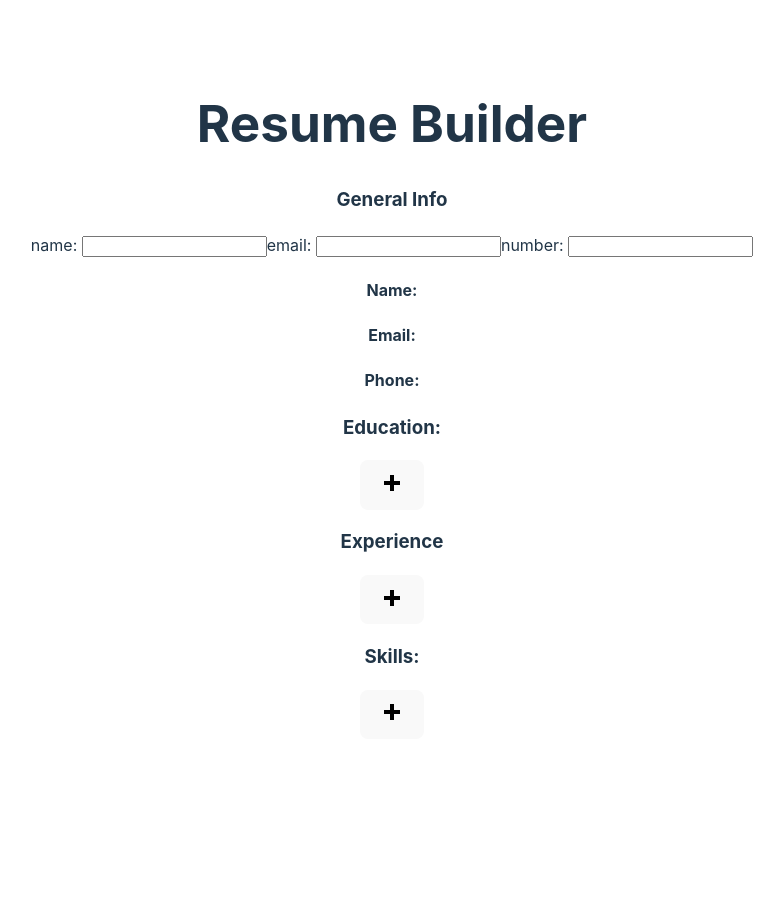
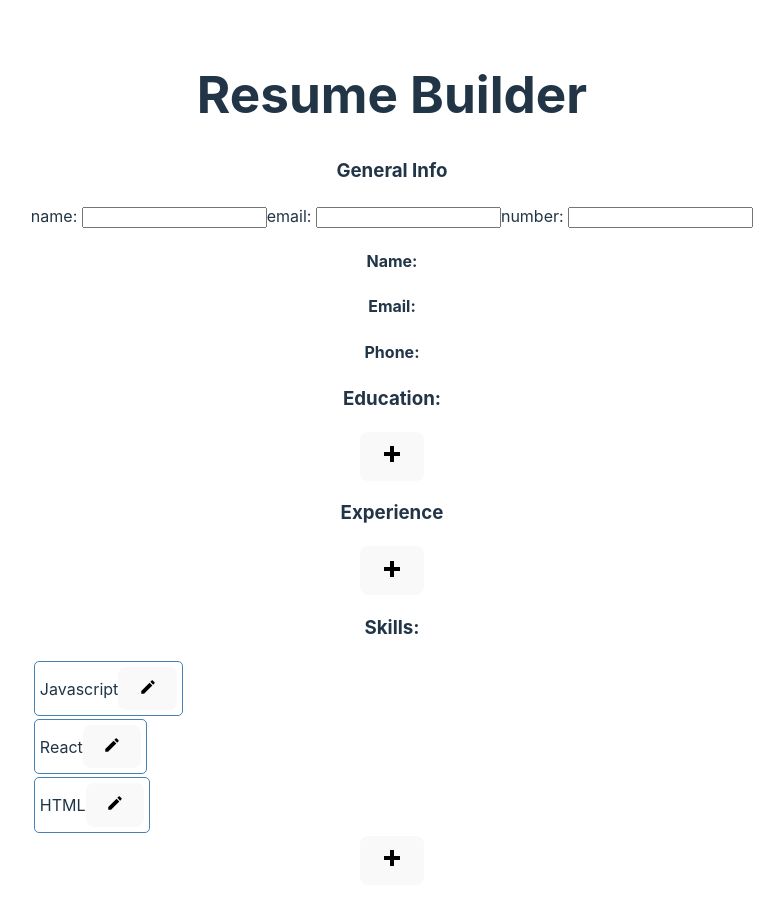
Before and after one commit to justjum/CV-application, a React (Vite) app: page / in a window 1280 px wide. Shown: the top 904 px of the page, without its empty margins (248-1032 px from the left). Before the commit the page ends 800 px from the top, so only its background shows below. Built offline with nearby package versions, Linux system fonts and the light colour scheme.

Commit message:
Add edit functionality to Skills - A lot trickier than I thought - Seems a little convoluted with all the passing of state/props...and seemingly too many functions. - Anyway - it works.  Hopefully the education and experience boxes are easier to control...

```diff
--- a/src/App.css
+++ b/src/App.css
@@ -5,6 +5,38 @@
   text-align: center;
 }
 
-ul {
+p {
+  margin: 0;
+}
+
+ul, li {
+  text-decoration: none;
+  list-style: none;
+}
+
+button > * {
+  pointer-events: none;
+}
+
+.edit-button {
+  padding: 0;
+}
+
+.edit-button > * {
+  pointer-events: none;
+}
+
+.edit-input, .edit-input:focus {
   text-decoration: none;
 }
+
+.skill-item {
+  display: flex;
+  border: 1px solid steelblue;
+  border-radius: 5px;
+  width: fit-content;
+  align-items: center;
+  justify-content: center;
+  margin: 3px;
+  padding: 5px;
+}
--- a/src/App.jsx
+++ b/src/App.jsx
@@ -1,54 +1,87 @@
-import { useState } from 'react'
-import Education from './components/education'
-import General from './components/general-info'
-import Experience from './components/experience'
-import Skills from './components/skills'
-import Icon from '@mdi/react'
-import { mdiPencil } from '@mdi/js'
-import './App.css'
+import { useState } from "react";
+import Education from "./components/education";
+import General from "./components/general-info";
+import Experience from "./components/experience";
+import Skills from "./components/skills";
+import Icon from "@mdi/react";
+import { mdiPencil, mdiTrashCan } from "@mdi/js";
+import "./App.css";
 
 function App() {
-
-  const [currentPerson, setPerson] = useState({name: '', email: '', phone: ''});
+  const [currentPerson, setPerson] = useState({
+    name: "",
+    email: "",
+    phone: "",
+  });
 
   function updateName(e) {
-    setPerson((oldPerson) => ({...oldPerson, name: e.target.value}) )
+    setPerson((oldPerson) => ({ ...oldPerson, name: e.target.value }));
   }
 
   function updateEmail(e) {
-    setPerson((oldPerson) => ({...oldPerson, email: e.target.value}) )
+    setPerson((oldPerson) => ({ ...oldPerson, email: e.target.value }));
   }
 
   function updatePhone(e) {
-    setPerson((oldPerson) => ({...oldPerson, phone: e.target.value}) )
+    setPerson((oldPerson) => ({ ...oldPerson, phone: e.target.value }));
   }
 
   const [education, setEducation] = useState([]);
 
   function addEducation(newEd) {
-    setEducation([...education, newEd])
-    console.log(education)
+    setEducation([...education, newEd]);
+    console.log(education);
   }
 
   const [experience, setExperience] = useState([]);
 
   function addExperience(newExp) {
-    setExperience([...experience, newExp])
-    console.log(experience)
+    setExperience([...experience, newExp]);
+    console.log(experience);
   }
 
-  const [skills, setSkills] = useState([]);
+  const [skills, setSkills] = useState([{key: crypto.randomUUID(), name: 'Javascript', inEdit: false},{key:crypto.randomUUID(), name: 'React', inEdit:false}, {key:crypto.randomUUID(), name: 'HTML', inEdit: false}]);
 
   function addSkill(newSkill) {
     setSkills([...skills, newSkill]);
   }
 
+  function editSkill(event) {
+    event.preventDefault();
+    skills.map((skill) => {
+      if (skill.key===event.target.id) {
+        skill.inEdit=!skill.inEdit;
+      }
+    }
+    );
+    setSkills([...skills])
+    console.log(skills);
+  };
+
+  function saveSkill(event) {
+    event.preventDefault();
+    console.log(event);
+    skills.map((skill) => {
+      if(skill.key===event.target.id) {
+        skill.name=event.target[0].value;
+        skill.inEdit=!skill.inEdit;
+      }
+    });
+    setSkills([...skills])
+    console.log(skills);
+  }
+
+
 
   return (
     <>
       <h1>Resume Builder</h1>
-      <General updateName={updateName} updatePhone={updatePhone} updateEmail={updateEmail}/>
-      <div className='output'>
+      <General
+        updateName={updateName}
+        updatePhone={updatePhone}
+        updateEmail={updateEmail}
+      />
+      <div className="output">
         <h4>Name: {currentPerson.name}</h4>
         <h4>Email: {currentPerson.email}</h4>
         <h4>Phone: {currentPerson.phone}</h4>
@@ -56,8 +89,13 @@ function updatePhone(e) {
           <h3>Education:</h3>
           <Education education={education} addEducation={addEducation} />
           {education.map((course) => (
-                        <ul >
-                          <li key={course.key}>{course.endYear} <em>{course.school}</em> {course.course} <button><Icon path={mdiPencil} size={0.75} /></button> </li>
+            <ul>
+              <li key={course.key}>
+                {course.endYear} <em>{course.school}</em> {course.course}{" "}
+                <button>
+                  <Icon path={mdiPencil} size={0.75} />
+                </button>{" "}
+              </li>
             </ul>
           ))}
         </div>
@@ -66,24 +104,22 @@ function updatePhone(e) {
           <Experience experience={experience} addExperience={addExperience} />
           {experience.map((work) => (
             <ul>
-                          <li>{work.start} {work.end} {work.employer} {work.position} <button><Icon path={mdiPencil} size={0.75} /></button> </li>
+              <li key={work.key}>
+                {work.start} {work.end} {work.employer} {work.position}{" "}
+                <button>
+                  <Icon path={mdiPencil} size={0.75} />
+                </button>{" "}
+              </li>
             </ul>
           ))}
         </div>
         <div>
-                      <h3>Skills:</h3>
-                      <Skills skills={skills} addSkill={addSkill} />
-                      {skills.map((skill) => (
-                          <button>{skill}</button>
-                        ))}
+
+          <Skills skills={skills} addSkill={addSkill} editSkill={editSkill} saveSkill={saveSkill}/>
         </div>
-
-
-
-
       </div>
     </>
-  )
+  );
 }
 
-export default App
+export default App;
--- a/src/components/education.jsx
+++ b/src/components/education.jsx
@@ -4,7 +4,7 @@ import { mdiPlusThick } from '@mdi/js'
 
 export default function Education( { addEducation } ) {
 
-    const [newEd, setNewEd] = useState({key: 0});
+    const [newEd, setNewEd] = useState({key: crypto.randomUUID()});
 
     const [edPop, setEdPop] = useState(false);
 
@@ -32,7 +32,7 @@ export default function Education( { addEducation } ) {
     }
 
     function updateData() {
-        setNewEd((oldEducation) => ({...oldEducation, key: oldEducation.key+1}));
+        setNewEd((oldEducation) => ({...oldEducation, key: crypto.randomUUID()}));
         addEducation(newEd)
     }
 
@@ -51,6 +51,7 @@ export default function Education( { addEducation } ) {
             </div>
 }
 
+
 function Input( {id, type, onChange} ) {
 
 
--- a/src/components/experience.jsx
+++ b/src/components/experience.jsx
@@ -14,8 +14,7 @@ export default function Experience( { addExperience }) {
     function saveWork(event) {
         event.preventDefault();
         const form = document.getElementById('experience-form');
-        console.log(form.startDate.value)
-        const newWork = {start: form.startDate.value, end: form.endDate.value, employer: form.employer.value, position: form.position.value}
+        const newWork = {key: crypto.randomUUID(), start: form.startDate.value, end: form.endDate.value, employer: form.employer.value, position: form.position.value}
         addExperience(newWork);
         workPopup();
     }
--- a/src/components/skills.jsx
+++ b/src/components/skills.jsx
@@ -1,30 +1,63 @@
 import { useState } from "react";
 import Icon from '@mdi/react'
-import { mdiPlusThick } from '@mdi/js'
+import { mdiPlusThick, mdiPencil, mdiContentSave } from '@mdi/js'
 
-export default function Skills( { addSkill } ) {
+export default function Skills( { addSkill, skills, editSkill, saveSkill } ) {
 
     const [skillPop, setSkillPop] = useState(false);
 
-    function skillsPopup() {
+    function handleSkillsView() {
+        document.getElementById('skill').value='';
         setSkillPop((skillPop => skillPop = !skillPop));
     }
 
-    function saveSkill(event) {
+    function handleNewSkill(event) {
         event.preventDefault();
-        const skill = event.target.skill.value;
+        handleSaveSkill(event.target.skill.value, false)
+    }
+
+    function handleSaveSkill(name, inEdit) {
+        const skill = {name: name, inEdit: inEdit}
         console.log(skill);
         addSkill(skill);
-        skillsPopup();
+        handleSkillsView();
     }
 
+
     return  <div id='skills-component'>
-                <button onClick={skillsPopup}><Icon path={mdiPlusThick} size={1} /></button>
+            <h3>Skills:</h3>
+                {console.log(skills)}
+                {skills.map((skill) => (
+                    <Skill skill={skill} handNewSkill={handleNewSkill} handleEditSkill={editSkill} handleSaveSkill={saveSkill} key={skill.key} save={true}/>
+
+                ))}
+                <button onClick={handleSkillsView}><Icon path={mdiPlusThick} size={1} /></button>
                 <div className="skills-popup" style={{display: skillPop ? 'inline' : 'none'}}>
-                    <form action="" onSubmit={saveSkill} id='skills-form'>
+                    <form action="" onSubmit={handleNewSkill} id='skills-form'>
                         <label htmlFor="skill"></label>
                         <input type="text" name="skill" id='skill' autoComplete="false" />
                     </form>
                 </div>
             </div>
 }
+
+function Skill( { skill, handleSaveSkill, handleEditSkill, save }) {
+    if (skill.inEdit) {
+        return  <div className="skill-item"  >
+                    <form onSubmit={handleSaveSkill} id={skill.key} action="">
+                        <label htmlFor="skill"></label>
+                        <input className="edit-input" type="text" name='skill' id='skill' autoComplete="false" defaultValue={skill.name} ></input>
+                        <button type="submit"><Icon path={mdiContentSave} size={0.75} /></button>
+                    </form>
+
+                </div>
+
+    } else {
+        return <div className="skill-item edit-button" onClick={handleEditSkill} id={skill.key} save='false' >
+                    <p >{skill.name}</p>
+                    <button ><Icon path={mdiPencil} size={0.75} /></button>
+                </div>
+    }
+
+
+}
```
Lines whose indentation alone changed are shown as unchanged.
